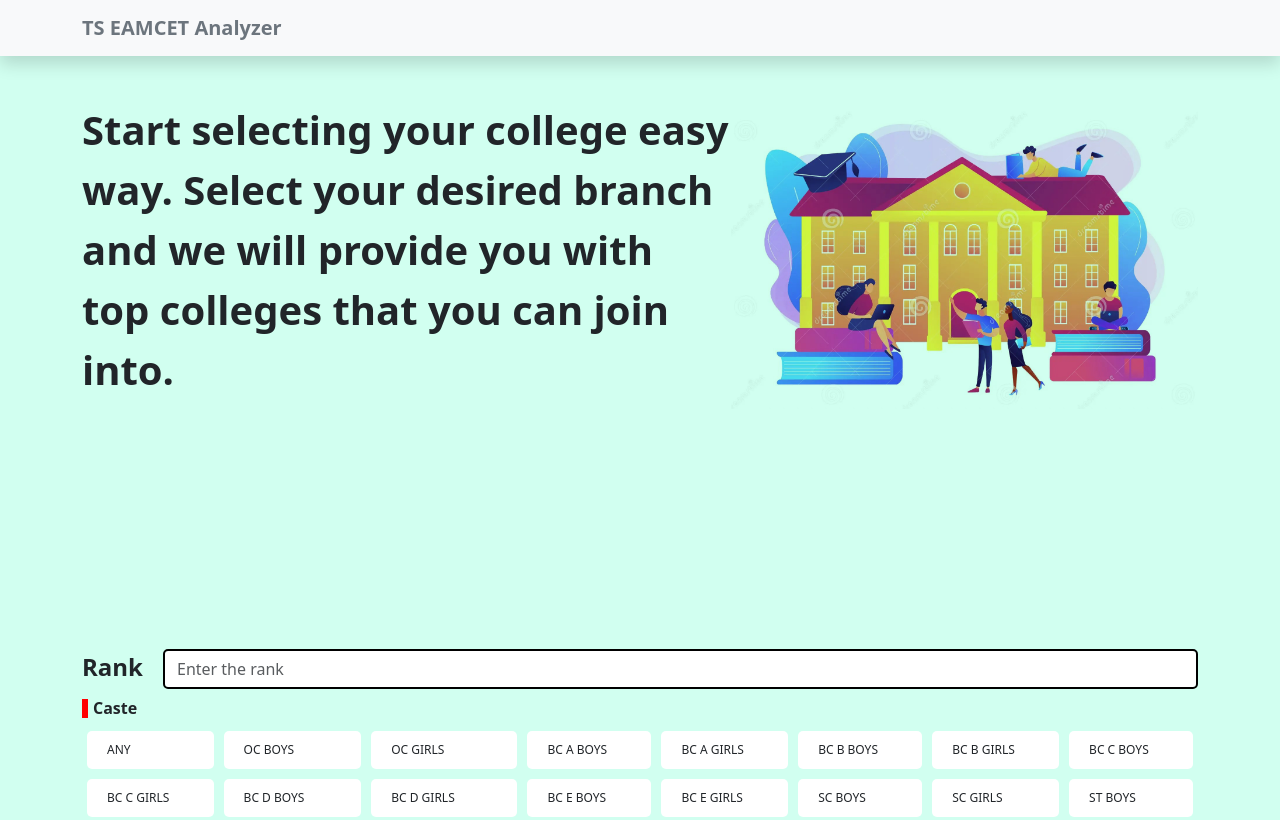
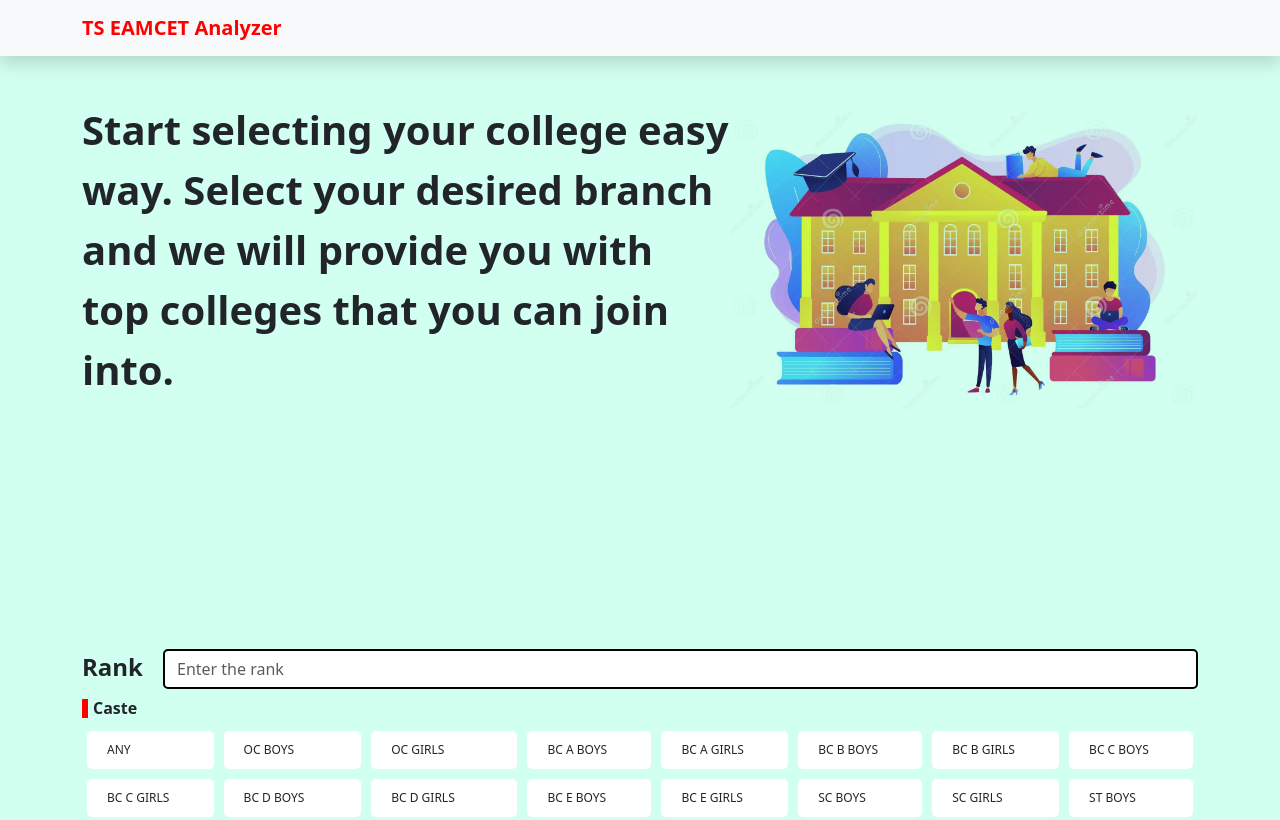
Before and after one commit to d2h5a0r5a0n3/tseamcetanalyzer, a plain HTML site: page index.htm in a window 1280 px wide. Shown: the top 820 px of the page. Drawn offline with nearby package versions, Linux system fonts and the light colour scheme.

Commit message:
Update styles.css

```diff
--- a/styles.css
+++ b/styles.css
@@ -55,6 +55,9 @@ img{
 background: linear-gradient(40deg, rgba(5,0,36,1) 46%, rgba(103,9,121,1) 76%, rgba(255,0,82,1) 100%);
     background-color: #007bff;
     color:white;
+}
+b{
+    color:rgb(255, 0, 0)
 }
 #btn{
     display: flex;
```
